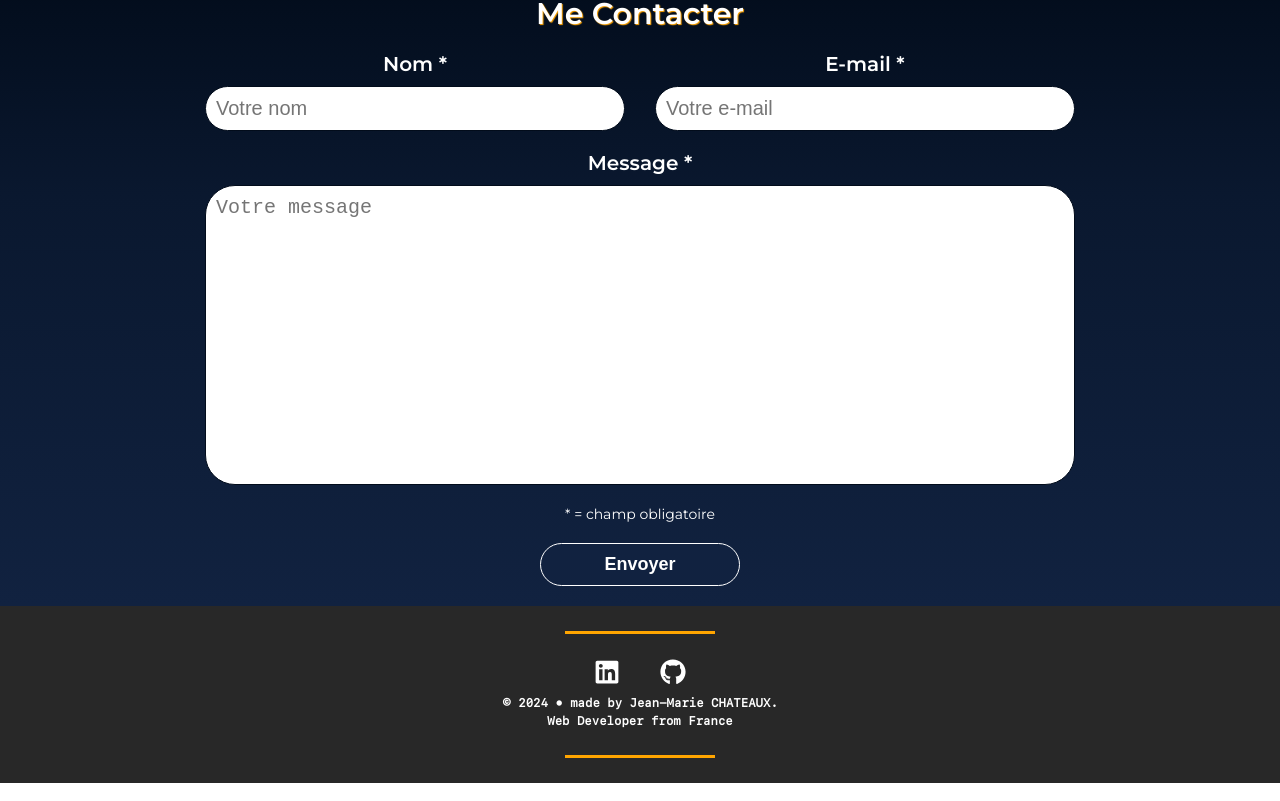
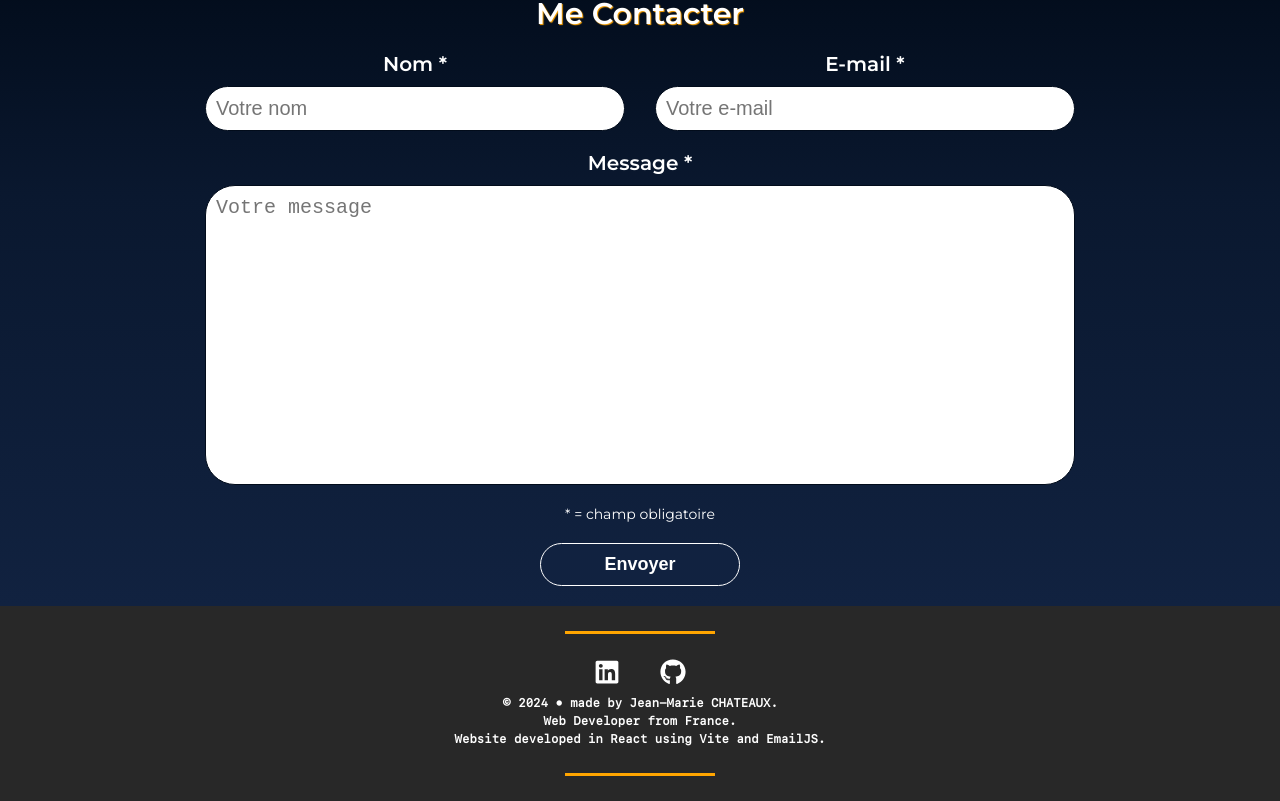
Before and after one commit to JimC75/Portfolio, a React (Vite) app: page / in a window 1280 px wide. Shown: the part 2695-3496 px from the top of the page. Built offline with nearby package versions, Linux system fonts and the light colour scheme.

Commit message:
footer modif

```diff
--- a/src/sections/Footer.jsx
+++ b/src/sections/Footer.jsx
@@ -13,7 +13,8 @@ export default function Footer() {
                 </a>
             </div>
             <p><span className="special-character">©</span> 2024 • made by Jean-Marie CHATEAUX.</p>
-            <p>Web Developer from France</p>
+            <p>Web Developer from France.</p>
+            <p>Website developed in React using Vite and EmailJS.</p>
         </footer>
     )
 }
```
